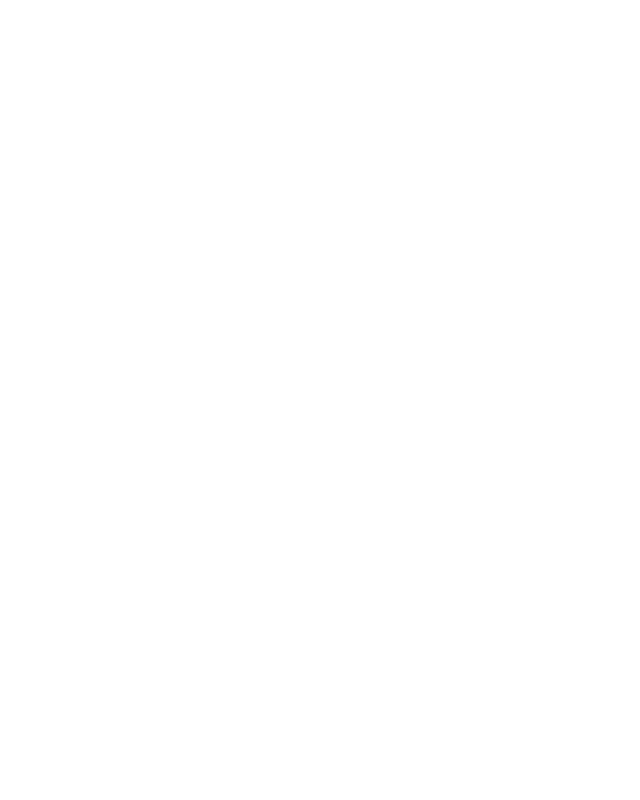
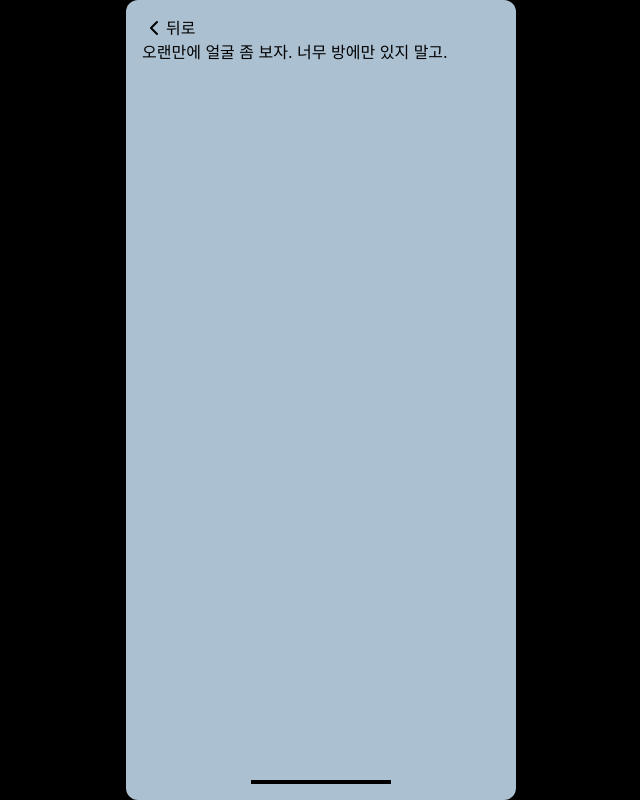
Before and after one commit to SeohyunLilyChoi/instell, a React (Vite) app: page /kakaoF/1 in a window 1280 px wide. Before the commit this address had no page. Shown: the whole page, without its empty margins (319-959 px from the left). Built offline with nearby package versions, Linux system fonts and the light colour scheme; a web font is replaced by a local one.

Commit message:
Feat/init kakao functionality

```diff
--- a/src/App.tsx
+++ b/src/App.tsx
@@ -1,20 +1,43 @@
 import './reset.css';
 import './App.css';
 
+import { useState } from 'react';
 import { BrowserRouter, Route, Routes } from 'react-router-dom';
 
 import HomeScreen from './HomeScreen';
+import KakaoF from './KakaoF';
 import KakaoTalk from './KakaoTalk';
 import LockScreen from './LockScreen';
 
-export const App = () => {
+export default function App() {
+  const [messages, setMessages] = useState([
+    {
+      id: '1',
+      sender: '친구',
+      content: '오랜만에 얼굴 좀 보자. 너무 방에만 있지 말고.',
+      time: '37분 전',
+      unreadCount: 2, // 메시지별 안 읽은 메시지 개수
+    },
+    {
+      id: '2',
+      sender: '엄마',
+      content: '밥은 먹었니?',
+      time: '어제',
+      unreadCount: 1,
+    },
+  ]);
+
   return (
     <BrowserRouter>
       <Routes>
         <Route path="/" element={<LockScreen />} />
-        <Route path="/kakao" element={<KakaoTalk />} />
         <Route path="/home" element={<HomeScreen />} />
+        <Route
+          path="/kakao"
+          element={<KakaoTalk messages={messages} setMessages={setMessages} />}
+        />
+        <Route path="/kakaoF/:id" element={<KakaoF messages={messages} />} />
       </Routes>
     </BrowserRouter>
   );
-};
+}
--- /dev/null
+++ b/src/KakaoF.tsx
@@ -0,0 +1,54 @@
+import { ChevronLeft } from 'lucide-react';
+import { useNavigate, useParams } from 'react-router-dom';
+
+// 메시지 타입 정의
+type Message = {
+  id: string;
+  sender: string;
+  content: string;
+  time: string;
+  unreadCount: number;
+};
+
+// Props 타입 정의
+type KakaoFProps = {
+  messages: Message[];
+};
+
+export default function KakaoF({ messages }: KakaoFProps) {
+  const navigate = useNavigate();
+  const { id } = useParams();
+
+  const message = messages.find((msg) => msg.id === id);
+
+  if (message !== undefined) {
+    return (
+      <div className="flex h-screen bg-black justify-center items-center">
+        <div className="flex-col w-[390px] overflow-clip h-screen mt-10 mb-10 rounded-xl bg-[#ABC0D1] p-4 text-black ">
+          <div
+            onClick={() => {
+              navigate(`/kakao`);
+            }}
+            className="flex"
+          >
+            <ChevronLeft />
+            뒤로
+          </div>
+          <div>{message.content}</div>
+          <div
+            onClick={() => {
+              navigate(`/home`);
+            }}
+            className="fixed bottom-4 inset-x-0 justify-self-center w-[140px] border-b-4 border-black"
+          ></div>
+        </div>
+      </div>
+    );
+  } else {
+    return (
+      <div>
+        <p>해당 메시지를 찾을 수 없습니다.</p>
+      </div>
+    );
+  }
+}
--- a/src/KakaoTalk.tsx
+++ b/src/KakaoTalk.tsx
@@ -15,25 +15,24 @@ import openchatting from './assets/openchatting.png';
 import shopping from './assets/shopping.png';
 import today_logo from './assets/today-logo.png';
 
-export default function KakaoTalk() {
+// 메시지 타입 정의
+type Message = {
+  id: string;
+  sender: string;
+  content: string;
+  time: string;
+  unreadCount: number;
+};
+
+// Props 타입 정의
+type KakaoTalkProps = {
+  messages: Message[];
+  setMessages: React.Dispatch<React.SetStateAction<Message[]>>;
+};
+
+export default function KakaoTalk({ messages, setMessages }: KakaoTalkProps) {
   const [time, setTime] = useState(new Date());
   const navigate = useNavigate();
-  const [messages, setMessages] = useState([
-    {
-      id: '1',
-      sender: '친구',
-      content: '오랜만에 얼굴 좀 보자. 너무 방에만 있지 말고.',
-      time: '37분 전',
-      unreadCount: 2, // 메시지별 안 읽은 메시지 개수
-    },
-    {
-      id: '2',
-      sender: '엄마',
-      content: '밥은 먹었니?',
-      time: '어제',
-      unreadCount: 1,
-    },
-  ]);
 
   useEffect(() => {
     const timer = setInterval(() => {
@@ -50,6 +49,7 @@ export default function KakaoTalk() {
         message.id === messageId ? { ...message, unreadCount: 0 } : message,
       ),
     );
+    navigate(`/kakaoF/${messageId}`);
   };
 
   const getTwoDaysAgo = () => {
--- a/src/main.tsx
+++ b/src/main.tsx
@@ -1,7 +1,7 @@
 import { StrictMode } from 'react';
 import { createRoot } from 'react-dom/client';
 
-import { App } from './App';
+import App from './App';
 
 const root = document.getElementById('root');
 
```
